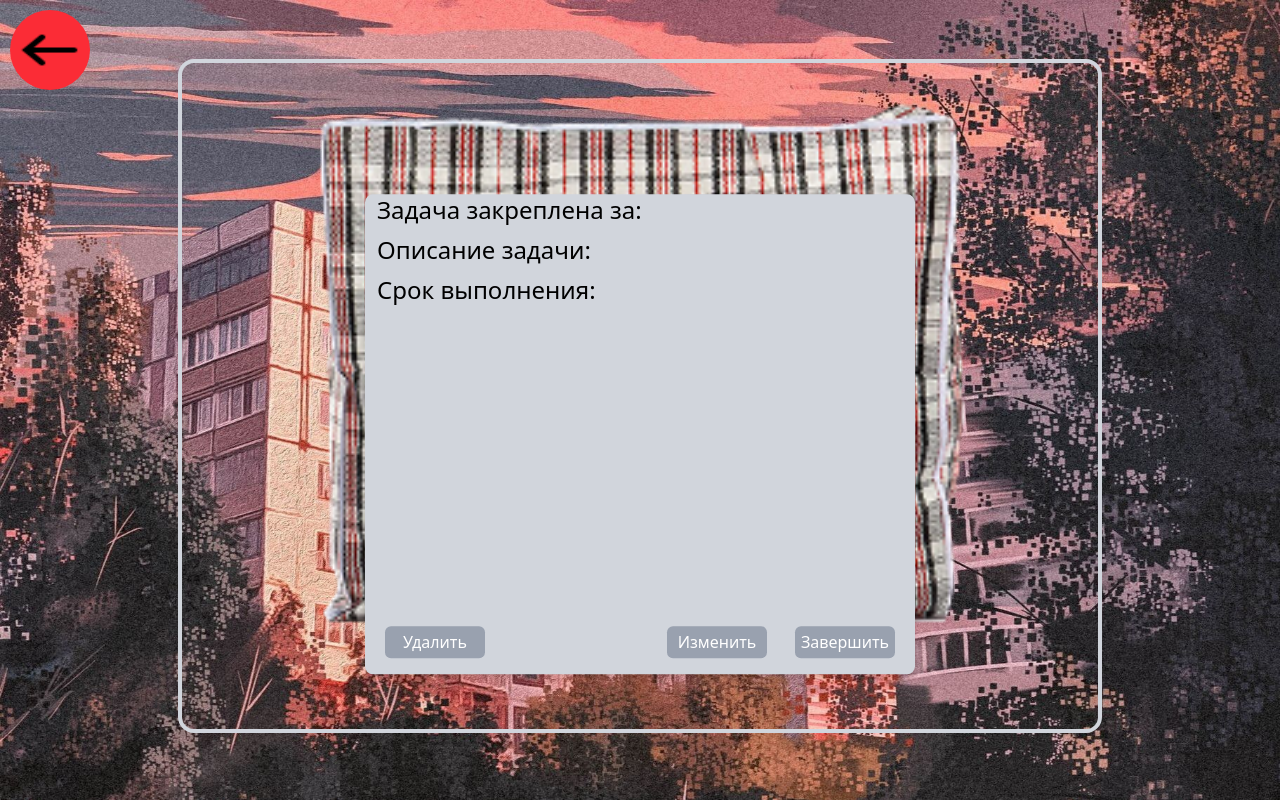
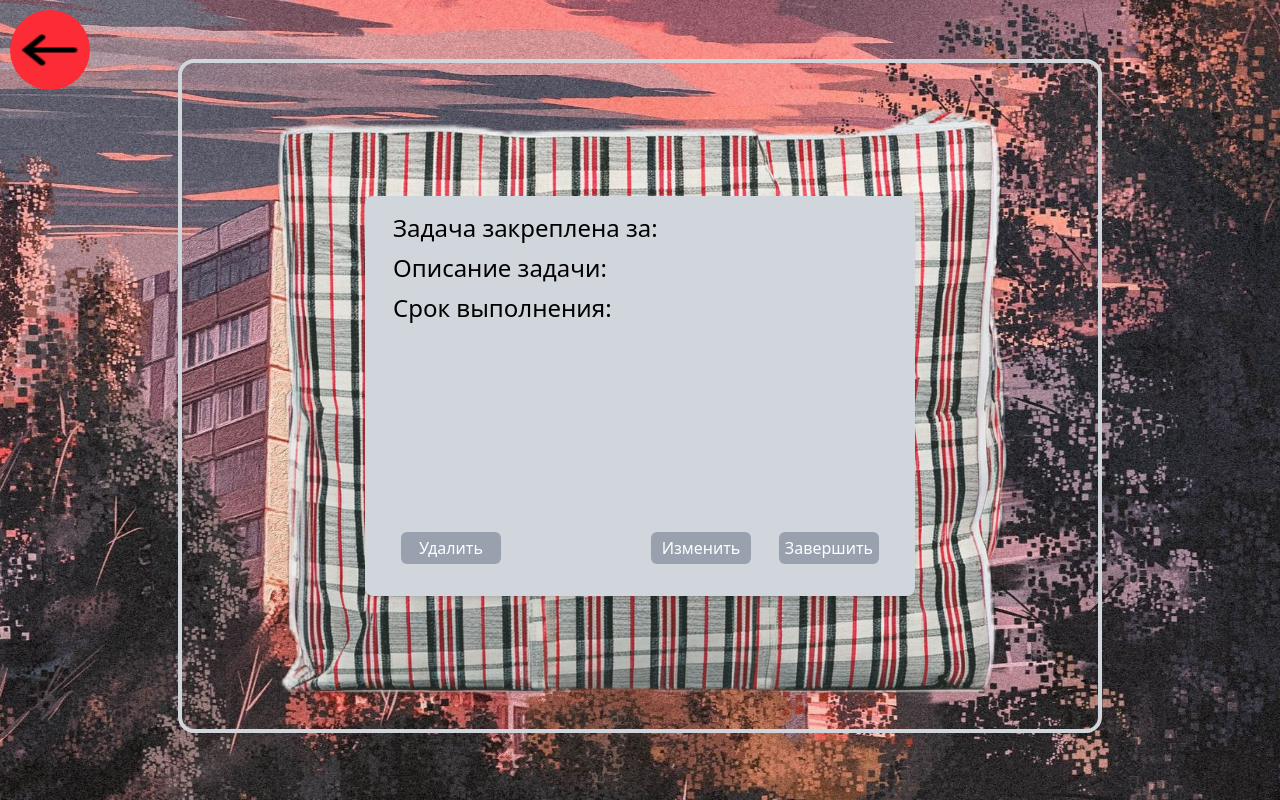
Before and after one commit to Kemuni/NeTrello, a Next.js app: page /boards/1/issues in a window 1280 px wide. Built offline with nearby package versions, Linux system fonts and the light colour scheme; no server answers; a web font is replaced by a local one.

Commit message:
Пофиксил отображение выбранной задачи

```diff
--- a/app/boards/[id]/issues/page.tsx
+++ b/app/boards/[id]/issues/page.tsx
@@ -96,7 +96,6 @@ export default function Issue() {
 
   return (
     <div className="relative bg-cover bg-[url('/background-manage.jpg')] h-screen flex justify-center items-center">
-      {/* Модальное окно */}
       {showModal && (
         <div className="fixed inset-0 bg-[rgba(49,49,49,0.8)] bg-opacity-50 flex justify-center items-center z-50">
           <div className="bg-gray-200 p-6 rounded-lg shadow-lg max-w-md w-full">
@@ -137,9 +136,15 @@ export default function Issue() {
       </Link>
 
       <div className="flex flex-col w-[85%] h-full justify-around items-center pb-2">
-        <div className="bg- w-[85%] h-[85%] rounded-2xl border-4 border-gray-300 flex flex-col content-start items-center flex-shrink-0">
-          <img src="/packet.png" alt="packett" className="w-[72%]"/>
-          <div className="absolute top-1/2 left-1/2 transform -translate-x-1/2 -translate-y-3/7 h-[60%] w-[60%] max-w-[550px] text-center bg-gray-300 rounded-lg shadow-md flex flex-col justify-between">
+        <div className="relative w-[85%] h-[85%] rounded-2xl border-4 border-gray-300 flex justify-center items-center">
+          <img
+            src="/packet.png"
+            alt="packet"
+            className="absolute w-full h-full object-contain z-0"
+          />
+
+          <div
+            className="relative z-10 h-[60%] w-[60%] max-w-[550px] text-center bg-gray-300 rounded-lg shadow-md flex flex-col justify-between p-4">
             <div>
               <p className="text-3xl">{parsedIssue?.title}</p>
               <div className="flex flex-col items-start monomakh-regular gap-2 text-2xl px-3">
@@ -160,7 +165,8 @@ export default function Issue() {
               </button>
               <div className="flex flex-row gap-7">
                 <Link href={`/boards/${id}/issues/edit?issue=${encodeURIComponent(issue)}`}>
-                  <button className="w-[100px] py-1 rounded-md bg-gray-400 hover:bg-gray-500 justify-center monomakh-regular">
+                  <button
+                    className="w-[100px] py-1 rounded-md bg-gray-400 hover:bg-gray-500 justify-center monomakh-regular">
                     Изменить
                   </button>
                 </Link>
```
Also changed, not shown: public/packet.png.
